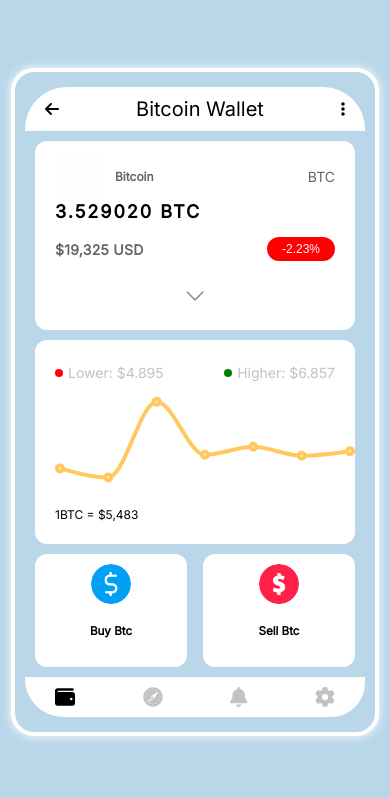
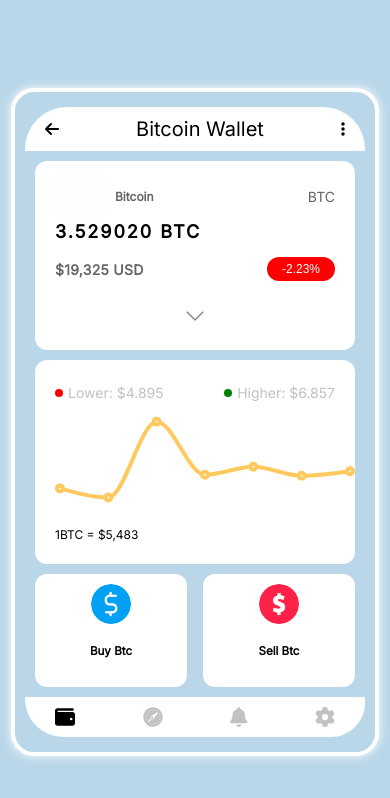
Before and after one commit to TEE2DWHY/mobileWallet-App, a React (Vite) app: page / in a window 390 px wide. Shown: the top 798 px of the page. Built offline with nearby package versions, Linux system fonts and the light colour scheme.

Commit message:
started working on mobile responsivness

```diff
--- a/src/styles/mobile.css
+++ b/src/styles/mobile.css
@@ -1,7 +1,6 @@
 @media (max-width: 1200px) {
   .mobile-app {
     width: 360px;
-    margin: 0 0 40px 0;
   }
 
   .amount {
```
